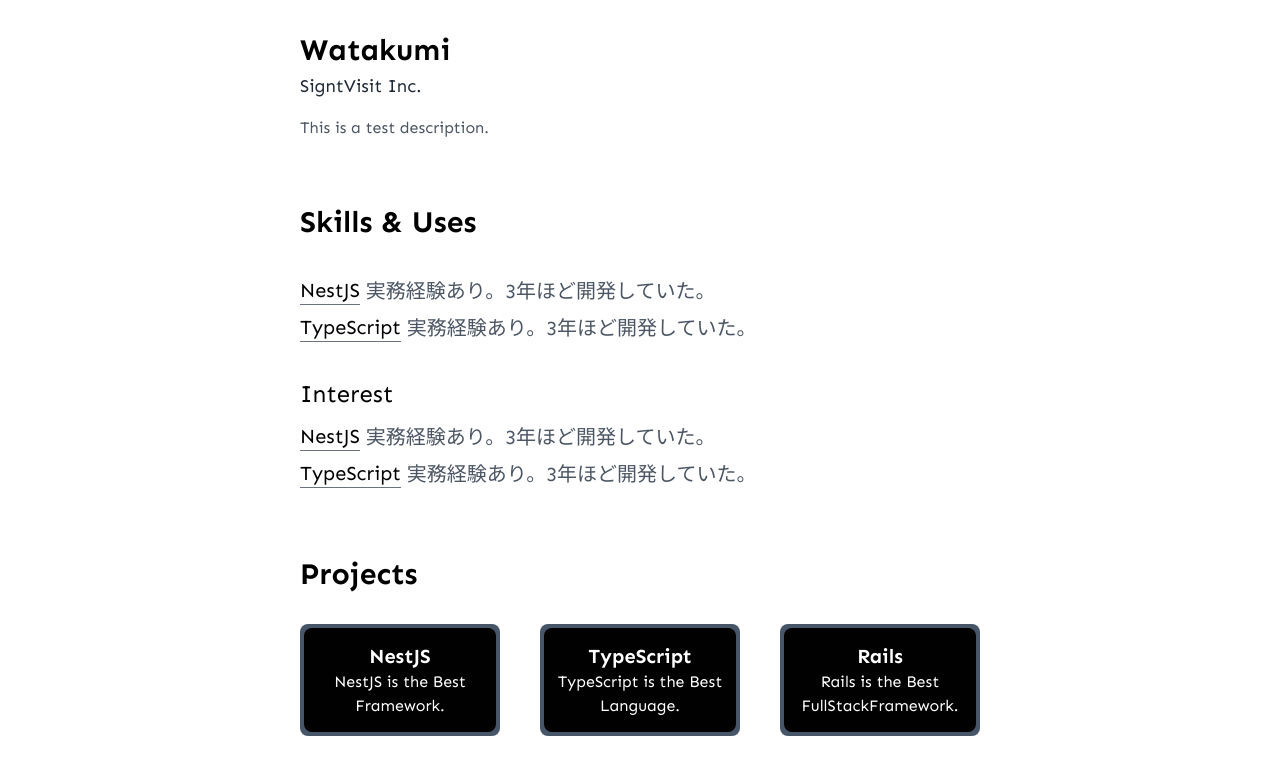
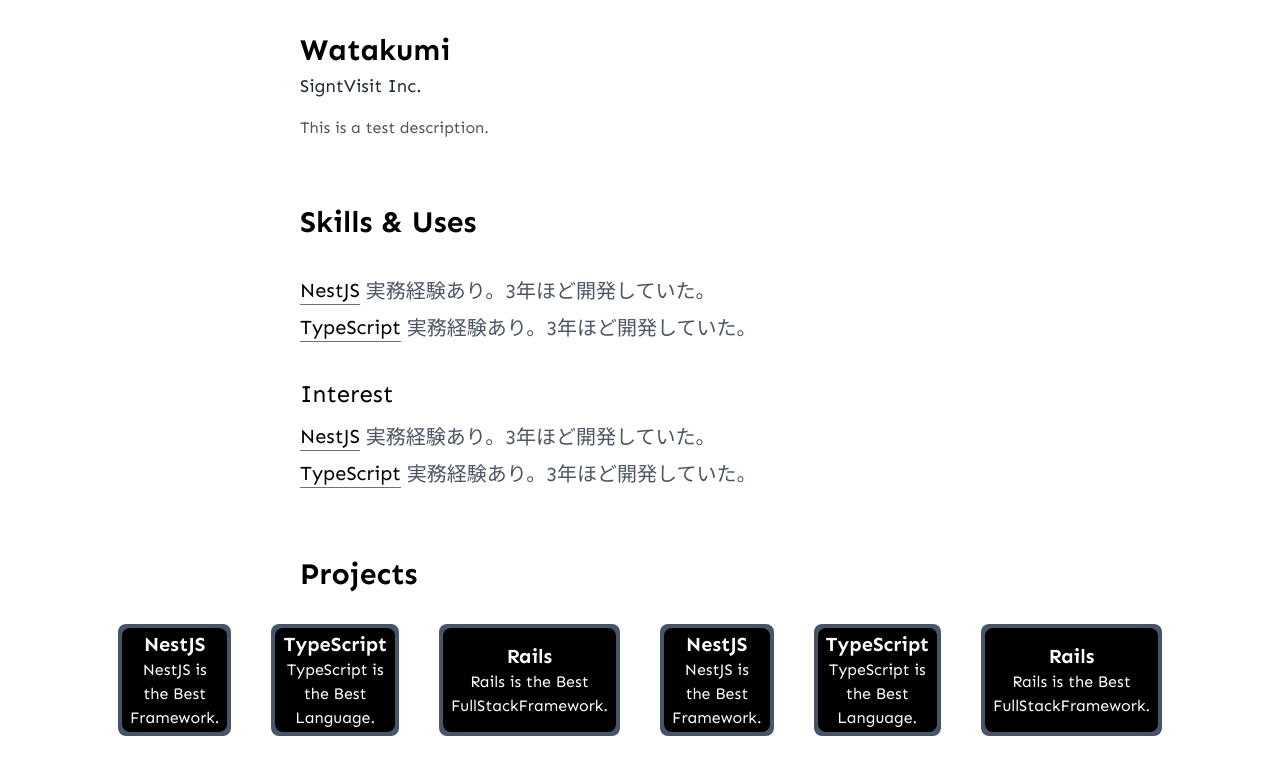
Before and after one commit to Watakumi/meet-binder-front, a Next.js app: page /mypage in a window 1280 px wide. Shown: the top 774 px of the page. Built offline with nearby package versions, Linux system fonts and the light colour scheme.

Commit message:
ボタンをクリックすると詳細が表示されるようにする

```diff
--- a/components/Projects/ProjectItem.tsx
+++ b/components/Projects/ProjectItem.tsx
@@ -1,14 +1,20 @@
 type Props = {
   name: string;
   description: string;
+  onClick: any;
 };
 
-export const ProjectItem: React.FC<Props> = ({ name, description }) => {
+export const ProjectItem: React.FC<Props> = ({
+  name,
+  description,
+  onClick,
+}) => {
   return (
     <a
       className="h-[7rem] w-[14rem] cursor-pointer rounded-lg bg-slate-600 p-1 text-white duration-100 hover:scale-105"
       target="_blank"
       rel="noopener noreferrer"
+      onClick={onClick}
     >
       <div className="flex h-full w-full flex-col items-center justify-center rounded-lg bg-primary px-2 text-center font-medium">
         <p className="text-xl font-semibold">{name}</p>
--- a/components/Projects/Projects.tsx
+++ b/components/Projects/Projects.tsx
@@ -1,6 +1,10 @@
+import { useState } from 'react';
+import { ProjectDetail } from './ProjectDetail';
 import { ProjectItem } from './ProjectItem';
 
 const Projects = () => {
+  const [opendId, setOpendId] = useState(-1);
+
   const projectItems = [
     {
       id: 1,
@@ -26,7 +30,33 @@ const Projects = () => {
         description: 'This is Detail of ID: 3',
       },
     },
+    {
+      id: 5,
+      name: 'NestJS',
+      description: 'NestJS is the Best Framework.',
+      detail: {
+        description: 'This is Detail of ID: 5',
+      },
+    },
+    {
+      id: 6,
+      name: 'TypeScript',
+      description: 'TypeScript is the Best Language.',
+      detail: {
+        description: 'This is Detail of ID: 6',
+      },
+    },
+    {
+      id: 4,
+      name: 'Rails',
+      description: 'Rails is the Best FullStackFramework.',
+      detail: {
+        description: 'This is Detail of ID: 4',
+      },
+    },
   ];
+
+  const project = projectItems.find((projectItem) => projectItem.id == opendId);
 
   return (
     <div className="my-8 px-3 font-sen">
@@ -37,8 +67,12 @@ const Projects = () => {
             key={projectItem.id}
             name={projectItem.name}
             description={projectItem.description}
+            onClick={() => setOpendId(projectItem.id)}
           />
         ))}
+      </div>
+      <div>
+        {project && <ProjectDetail description={project.detail.description} />}
       </div>
     </div>
   );
```
